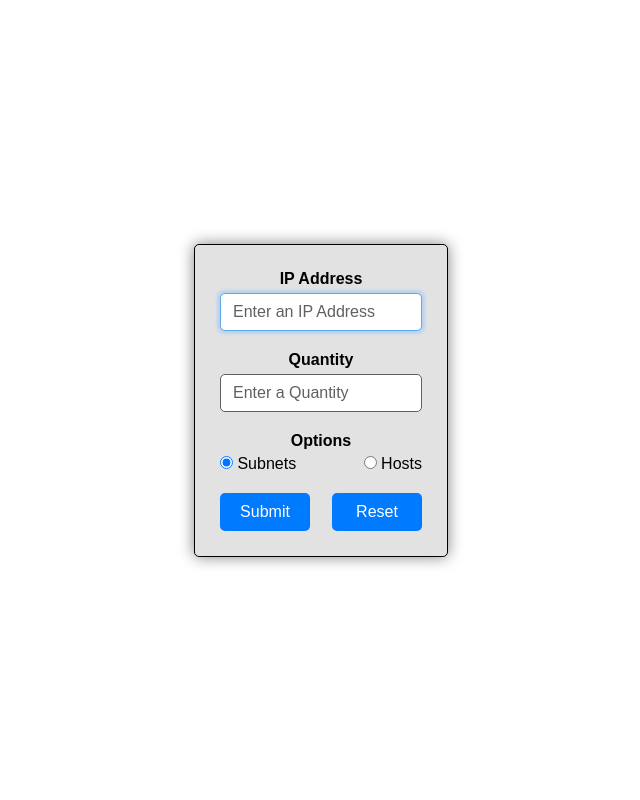
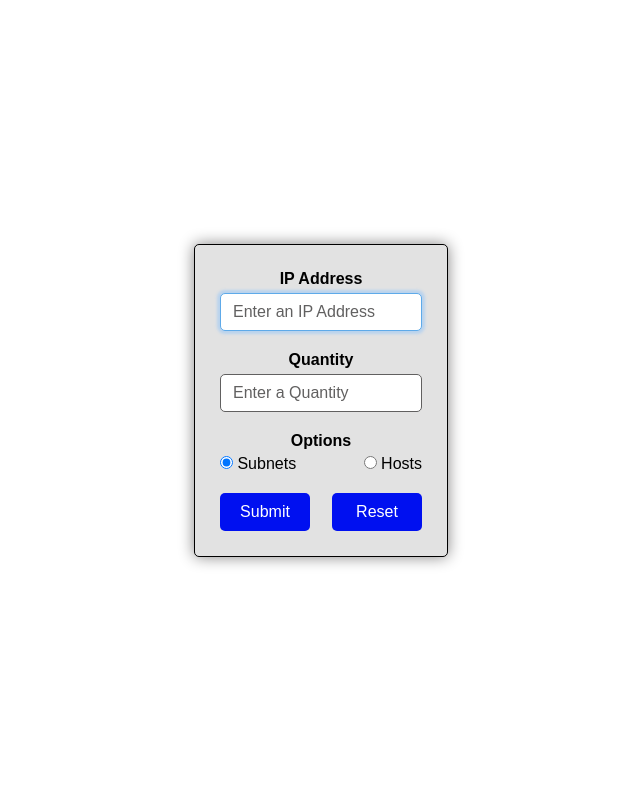
Before and after one commit to r0cc4t0/ipv4-calculator, a Django app: page / in a window 1280 px wide. Shown: the whole page, without its empty margins (319-959 px from the left). Run offline with Django 3.2, Linux system fonts and the light colour scheme.

Commit message:
SEO Improvements

```diff
--- a/static/css/style.css
+++ b/static/css/style.css
@@ -89,13 +89,13 @@ button {
     height: 38px;
     border: 0;
     border-radius: 5px;
-    background: #007bff;
+    background: #0010f0;
     color: #ffffff;
     cursor: pointer;
 }
 
 button:hover {
-    background-color: #0069da;
+    background-color: #000980;
 }
 
 .result {
--- a/templates/base.html
+++ b/templates/base.html
@@ -7,6 +7,7 @@
     <meta name="viewport" content="width=device-width, initial-scale=1.0">
     <meta http-equiv="X-UA-Compatible" content="ie=edge">
     <title>{% block title %}IPv4 Subnets Calculator{% endblock %}</title>
+    <meta name="description" content="Application to calculate IPv4 subnets.">
     <link rel="shortcut icon" type="image/png" href="{% static 'img/favicon.png' %}">
     <link rel="stylesheet" type="text/css" href="{% static 'css/style.css' %}">
 </head>
```
